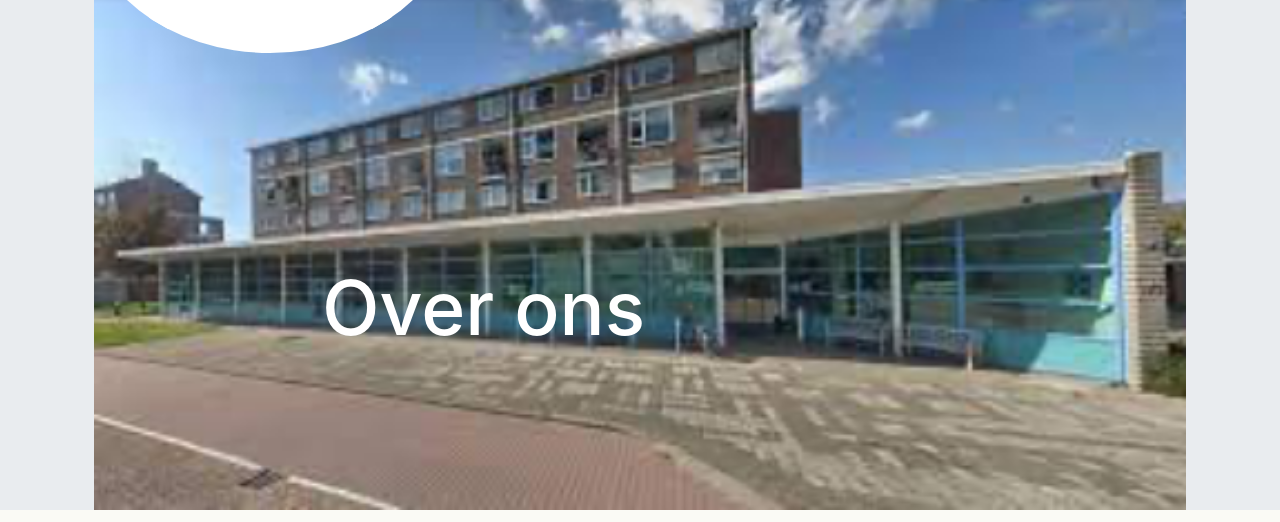
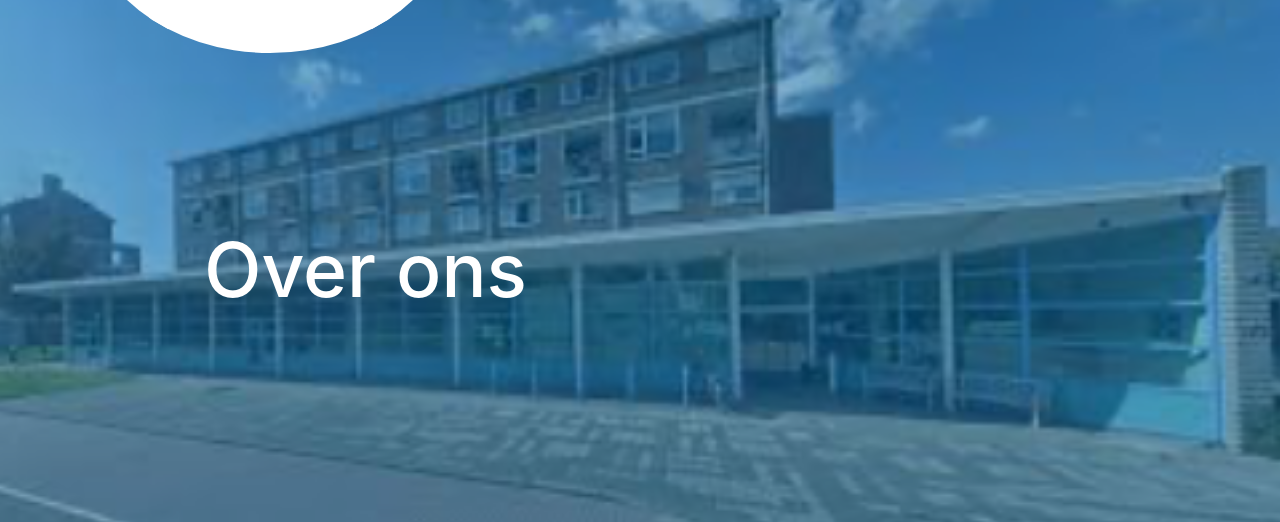
Before and after one commit to Jaffer2000/website-deburgerij, a PHP site: page /wijkcentrumdeburgerij/overons in a window 1280 px wide; the page is wider, and only the part inside the window is pictured. Shown: the part 120-642 px from the top of that part. Run offline with PHP 8.4, Linux system fonts and the light colour scheme; data comes from the database, SQL or seed files in the repository; some libraries are stand-ins or nearby versions; grey boxes are pictures that could not be loaded.

Commit message:
blauwe gloed over de header + header in full width

```diff
--- a/css/css.css
+++ b/css/css.css
@@ -53,7 +53,9 @@ ul, ol {
   background-color: #c0db8f;
   padding: 32px 0;
   position: relative;
+  z-index: 1;
 }
+
 
 .logo-container {
   position: absolute;
@@ -273,6 +275,8 @@ ul {
     font-size: 14px;
   }
 
+  /* Footer */
+
   .navbar-footer {
     flex-direction: column;
     text-align: center;
@@ -338,20 +342,36 @@ ul {
 
 /* universeel CSS */
 .contactbackgroundimg {
-    background-size: contain;
+  position: relative;
+  background-size: cover;
   background-position: center;
   background-repeat: no-repeat;
-    height: 67vh;
+  height: 75vh;
   width: 100%;
   margin-top: -50px;
 }
 
-.headertext{
+.contactbackgroundimg::before {
+  content: '';
+  position: absolute;
+  top: 0;
+  left: 0;
+  width: 100%;
+  height: 100%;
+  background-color: rgba(3, 98, 157, 0.5); /* RGB-waarden van lichtblauw met een transparantie van 0.5 */
+  z-index: 0; /* Zet de z-index naar 0, zodat de transparante laag onder de tekst ligt */
+}
+
+.headertext {
   font-size: 75px;
   color: white;
-    padding-top: 225px;
-    padding-left: 305px;
+  padding-top: 15%;
+  padding-left: 15%;
+  position: relative; /* Voeg position: relative toe aan de tekst om de z-index te beïnvloeden */
+  z-index: 1; /* Zet de z-index naar 1, zodat de tekst boven de transparante laag ligt */
 }
+
+
 
 /* contact */
 
```
Lines whose indentation alone changed are shown as unchanged.
